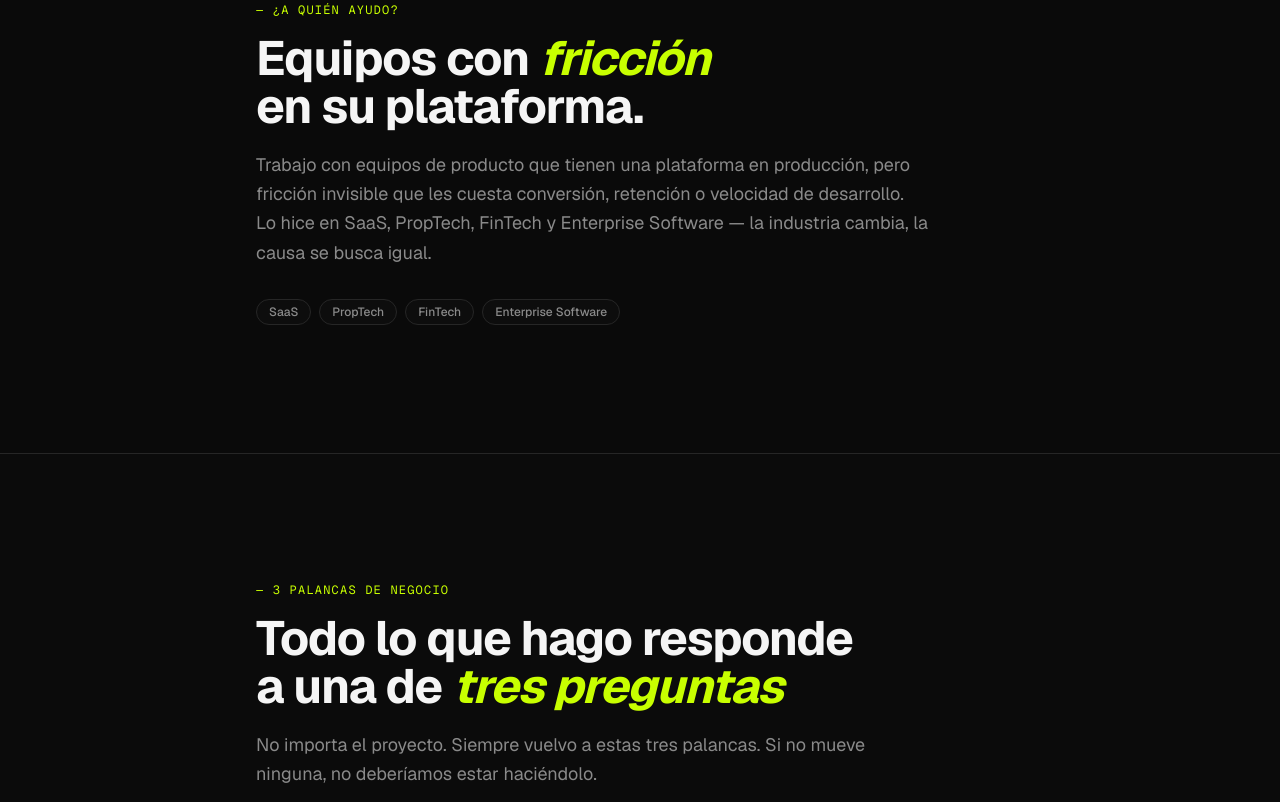
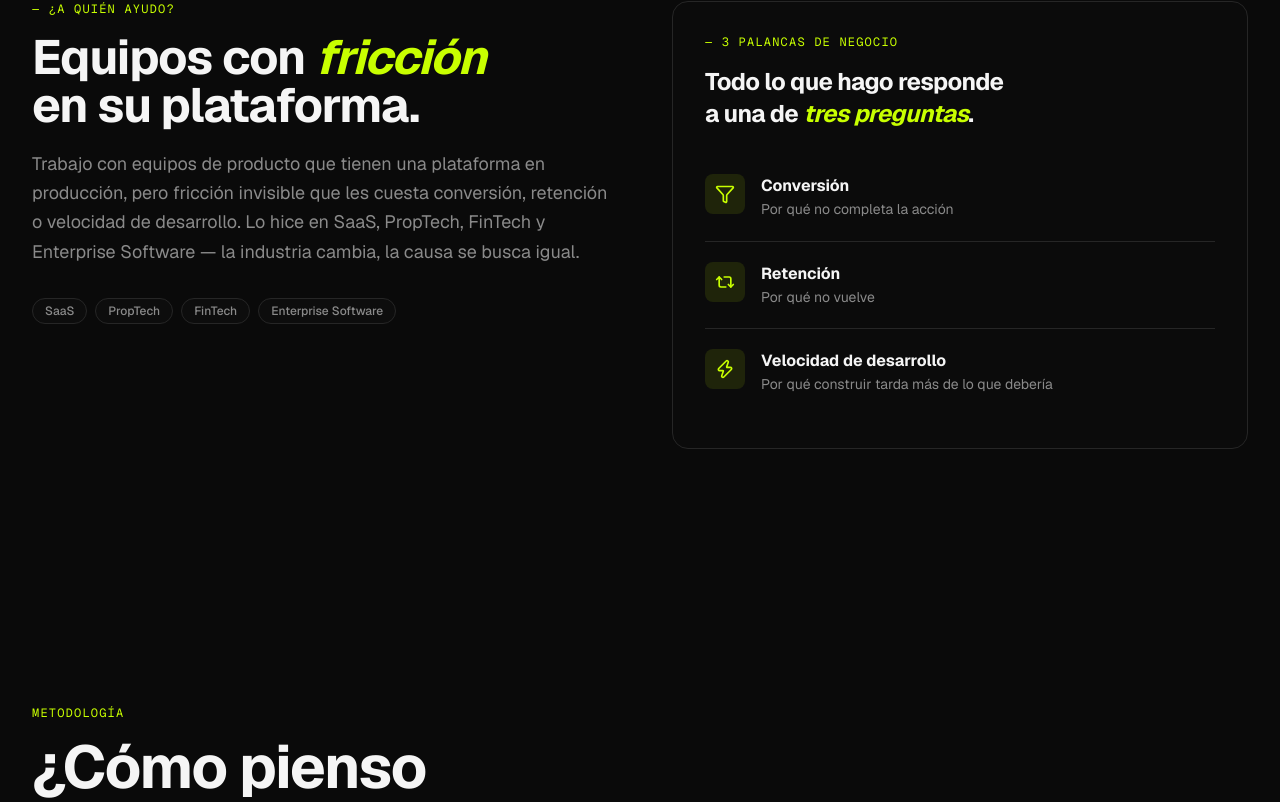
Before and after one commit to leandrodesignux-ux/Leandrobalbian, a Next.js app: page /servicios in a window 1280 px wide. Shown: the part 1233-2035 px from the top of the page. Built offline with nearby package versions, Linux system fonts and the light colour scheme.

Commit message:
feat: merge audience and leverage sections into two-column layout on services page

```diff
--- a/src/app/servicios/page.tsx
+++ b/src/app/servicios/page.tsx
@@ -6,7 +6,7 @@ import { ServicesCTA } from "@/components/sections/ServicesCTA";
 import { ServicesHero } from "@/components/sections/ServicesHero";
 import { Services } from "@/components/sections/Services";
 import { ServiceTabs } from "@/components/sections/ServiceTabs";
-import { PalancasStrip } from "@/components/sections/PalancaTags";
+import { PalancasList } from "@/components/sections/PalancaTags";
 import { marqueeItems } from "@/data/services";
 
 export const metadata = {
@@ -35,10 +35,12 @@ export default function ServicesPage() {
           </Container>
         </section>
 
-        {/* ¿A quién ayudo? */}
-        <section className="border-t border-border py-24 md:py-32">
+        {/* ¿A quién ayudo? + 3 Palancas de Negocio */}
+        <section className="py-24 md:py-32">
           <Container>
-            <div className="mx-auto max-w-3xl">
+            <div className="grid items-start gap-12 lg:grid-cols-2 lg:gap-16">
+              {/* Left column — audience */}
+              <div>
                 <p className="mb-4 font-mono text-xs uppercase tracking-widest text-accent">
                   — ¿A quién ayudo?
                 </p>
@@ -69,28 +71,19 @@ export default function ServicesPage() {
                   </span>
                 </div>
               </div>
-          </Container>
-        </section>
 
-        {/* 3 Palancas de Negocio */}
-        <section className="border-y border-border bg-elevated/10 py-24 md:py-32">
-          <Container>
-            <div className="mx-auto max-w-3xl">
+              {/* Right column — leverage panel */}
+              <div className="rounded-2xl border border-border bg-elevated/20 p-6 md:p-8">
                 <p className="mb-4 font-mono text-xs uppercase tracking-widest text-accent">
                   — 3 Palancas de Negocio
                 </p>
-              <h2 className="text-balance text-3xl font-bold tracking-tight text-primary sm:text-4xl md:text-5xl">
+                <h3 className="text-balance text-xl font-bold tracking-tight text-primary sm:text-2xl">
                   Todo lo que hago responde a una de{" "}
-                <em className="italic text-accent">
-                  tres preguntas
-                </em>
-              </h2>
-              <p className="mt-5 mb-10 max-w-2xl text-base leading-relaxed text-secondary md:text-lg">
-                No importa el proyecto. Siempre vuelvo a estas tres palancas.
-                Si no mueve ninguna, no deberíamos estar haciéndolo.
-              </p>
+                  <em className="italic text-accent">tres preguntas</em>.
+                </h3>
+                <PalancasList className="mt-6" />
               </div>
-            <PalancasStrip />
+            </div>
           </Container>
         </section>
 
--- a/src/components/sections/PalancaTags.tsx
+++ b/src/components/sections/PalancaTags.tsx
@@ -46,6 +46,43 @@ export function PalancaBadge({ id, className }: PalancaBadgeProps) {
   );
 }
 
+interface PalancasListProps {
+  className?: string;
+}
+
+export function PalancasList({ className }: PalancasListProps) {
+  return (
+    <div className={cn("flex flex-col", className)}>
+      {(
+        Object.entries(PALANCA_MAP) as [
+          PalancaId,
+          (typeof PALANCA_MAP)[PalancaId]
+        ][]
+      ).map(([id, palanca]) => {
+        const Icon = ICONS[id];
+        return (
+          <div
+            key={id}
+            className="flex items-start gap-4 border-b border-border py-5 last:border-b-0"
+          >
+            <span className="flex h-10 w-10 shrink-0 items-center justify-center rounded-lg bg-accent/10 text-accent">
+              <Icon className="h-5 w-5" />
+            </span>
+            <div className="flex flex-col">
+              <h3 className="text-base font-bold text-primary">
+                {palanca.label}
+              </h3>
+              <p className="text-sm leading-relaxed text-secondary">
+                {palanca.description}
+              </p>
+            </div>
+          </div>
+        );
+      })}
+    </div>
+  );
+}
+
 interface PalancasStripProps {
   className?: string;
 }
```
Lines whose indentation alone changed are shown as unchanged.
